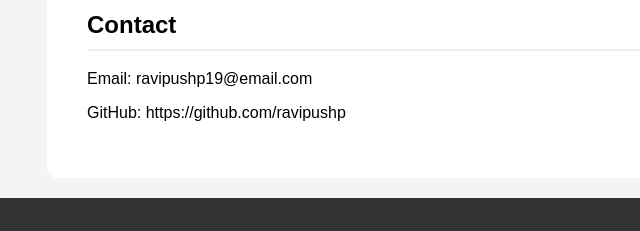
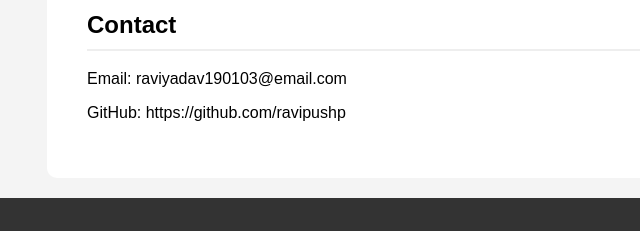
Before and after one commit to ravipushp/ravipushp.github.io, a plain HTML site: page index.html in a window 1280 px wide. Shown: the part 1352-1583 px from the top of the page, 103-743 px from the left. Drawn offline with Linux system fonts and the light colour scheme.

Commit message:
Update email address in contact section

```diff
--- a/index.html
+++ b/index.html
@@ -122,7 +122,7 @@ Hello! I am Ravi Pushp, a Computer Science student passionate about programming,
 
 <h2>Contact</h2>
 
-<p>Email: ravipushp19@email.com</p>
+<p>Email: raviyadav190103@email.com</p>
 <p>GitHub: https://github.com/ravipushp</p>
 
 </section>
```
